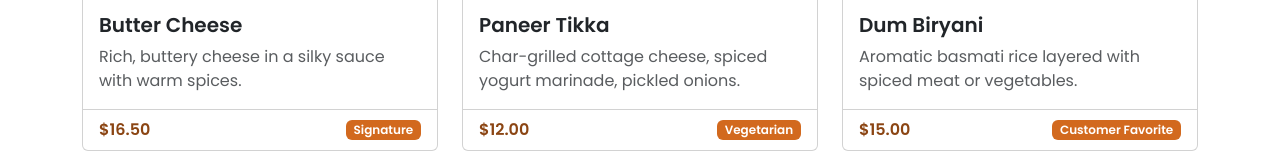
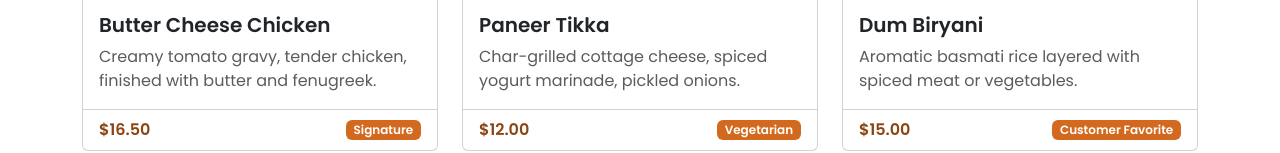
Before and after one commit to banuece110/Spicy-Garden-App, a website: page index.html in a window 1280 px wide. Shown: the part 1576-1729 px from the top of the page. Drawn offline with nearby package versions, Linux system fonts and the light colour scheme.

Commit message:
my code commit

```diff
--- a/index.html
+++ b/index.html
@@ -71,10 +71,10 @@
                 <!-- Dish Card 1 -->
                 <div class="col-md-6 col-lg-4">
                     <div class="card h-100 menu-card">
-                        <img src="https://images.pexels.com/photos/461198/pexels-photo-461198.jpeg?auto=compress&cs=tinysrgb&w=1600" class="card-img-top" alt="Butter Cheese" referrerpolicy="no-referrer" onerror="this.onerror=null;this.src='https://picsum.photos/800/600?random=12';">
+                        <img src="https://images.pexels.com/photos/958545/pexels-photo-958545.jpeg?auto=compress&cs=tinysrgb&w=1600" class="card-img-top" alt="Butter Cheese Chicken" referrerpolicy="no-referrer" onerror="this.onerror=null;this.src='https://picsum.photos/800/600?random=42';">
                         <div class="card-body">
-                            <h5 class="card-title">Butter Cheese</h5>
-                            <p class="card-text text-muted">Rich, buttery cheese in a silky sauce with warm spices.</p>
+                            <h5 class="card-title">Butter Cheese Chicken</h5>
+                            <p class="card-text text-muted">Creamy tomato gravy, tender chicken, finished with butter and fenugreek.</p>
                         </div>
                         <div class="card-footer d-flex justify-content-between align-items-center">
                             <span class="price">$16.50</span>
```
